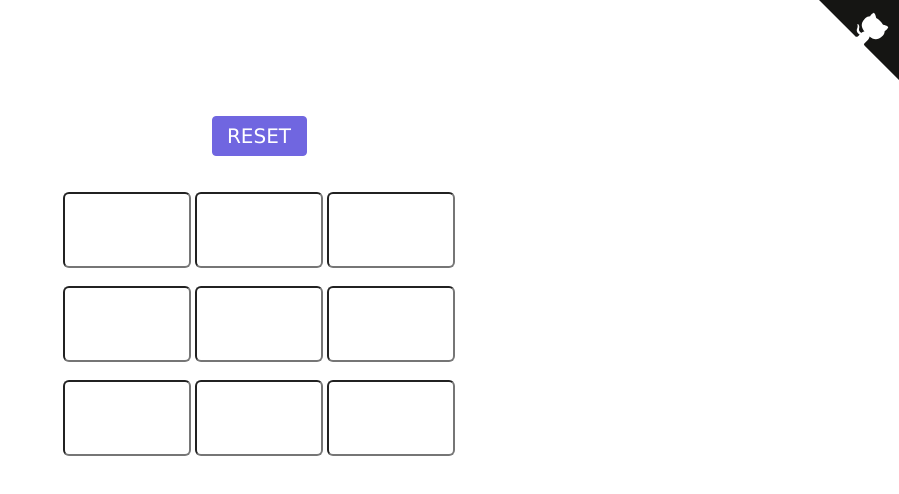
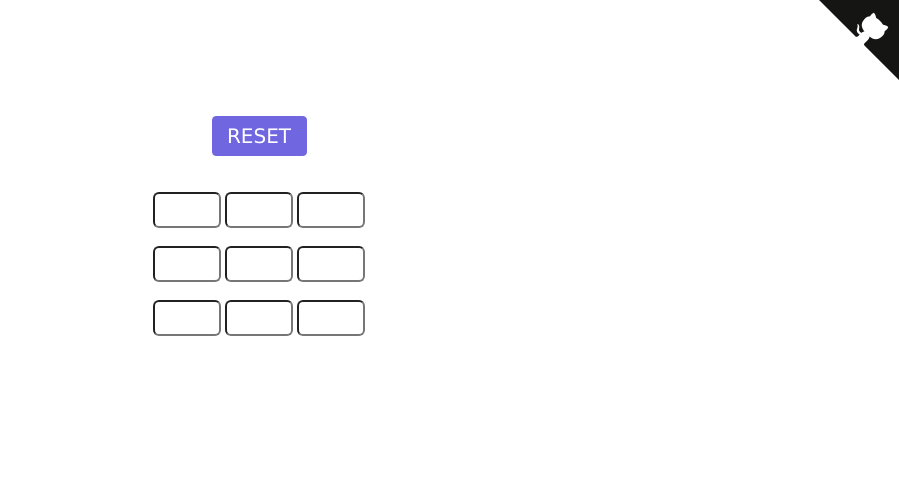
Before and after one commit to mr-dev-dragon/XOXO, a plain HTML site: page index.html in a window 1280 px wide. Shown: the whole page, without its empty margins (381-1280 px from the left). Drawn offline with Linux system fonts and the light colour scheme; some packages are replaced by stand-ins of ours; a script that the page names is missing.

Commit message:
Update style.css

```diff
--- a/style.css
+++ b/style.css
@@ -47,3 +47,15 @@
 		text-align: center;
 	}
 }
+@media screen and (min-width: 300px) {
+	#b1, #b2, #b3, #b4, #b5,
+	#b6, #b7, #b8, #b9 {
+		width: 60px;
+		height: 30px;
+		margin: auto;
+		border: 1px solid #7066e0 	rgb(0, 98, 123);
+		border-radius: 6px;
+		font-size: 30px;
+		text-align: center;
+	}
+}
```
